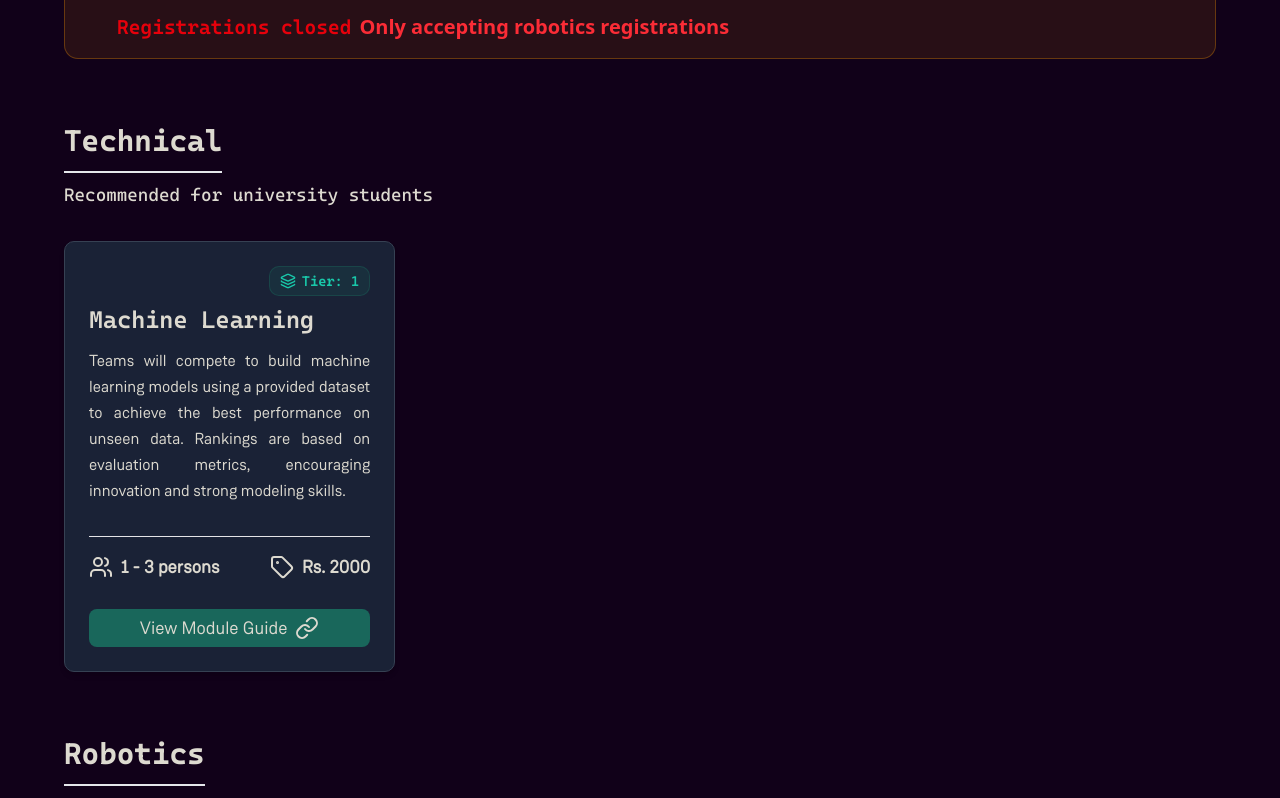
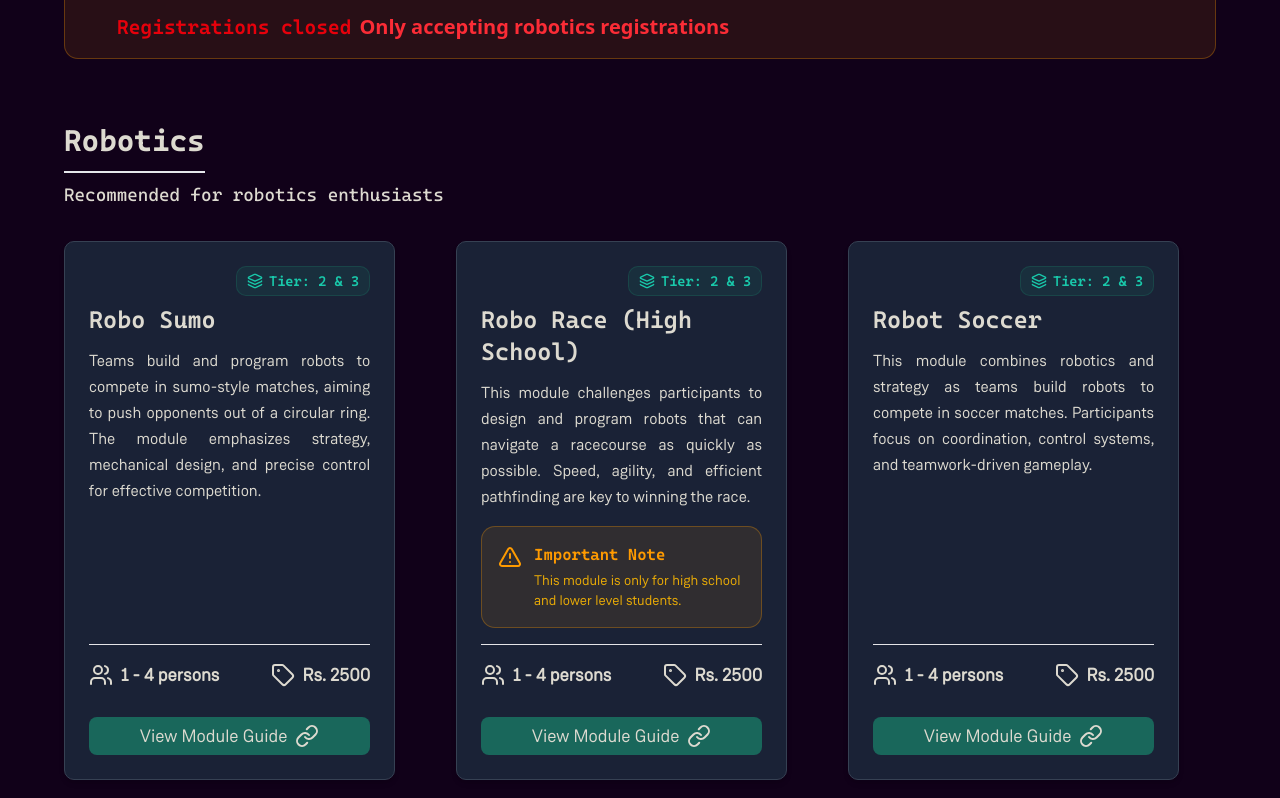
Before and after one commit to css-iba/css-website, a Next.js app: page /ProBattle in a window 1280 px wide. Shown: the part 2840-3638 px from the top of the page. Built offline with nearby package versions, Linux system fonts and the light colour scheme.

Commit message:
Update constants.ts

```diff
--- a/app/ProBattle/constants.ts
+++ b/app/ProBattle/constants.ts
@@ -157,17 +157,17 @@ const modulesData: ModuleCardProps[] = [
   //   category: 'Technical',
   //   Tier: [1]
   // },
-  {
-    name: 'Machine Learning',
-    description:
-      'Teams will compete to build machine learning models using a provided dataset to achieve the best performance on unseen data. Rankings are based on evaluation metrics, encouraging innovation and strong modeling skills.',
-    minParticipants: 1,
-    maxParticipants: 3,
-    price: 2000,
-    guideLink: 'https://drive.google.com/file/d/1TE-QRuBZzXKMdIBsF1UpfFvc-po8Xpx7/view?usp=sharing',
-    category: 'Technical',
-    Tier: [1]
-  },
+  // {
+  //   name: 'Machine Learning',
+  //   description:
+  //     'Teams will compete to build machine learning models using a provided dataset to achieve the best performance on unseen data. Rankings are based on evaluation metrics, encouraging innovation and strong modeling skills.',
+  //   minParticipants: 1,
+  //   maxParticipants: 3,
+  //   price: 2000,
+  //   guideLink: 'https://drive.google.com/file/d/1TE-QRuBZzXKMdIBsF1UpfFvc-po8Xpx7/view?usp=sharing',
+  //   category: 'Technical',
+  //   Tier: [1]
+  // },
   // {
   //   name: 'UI/UX Design',
   //   description:
```
